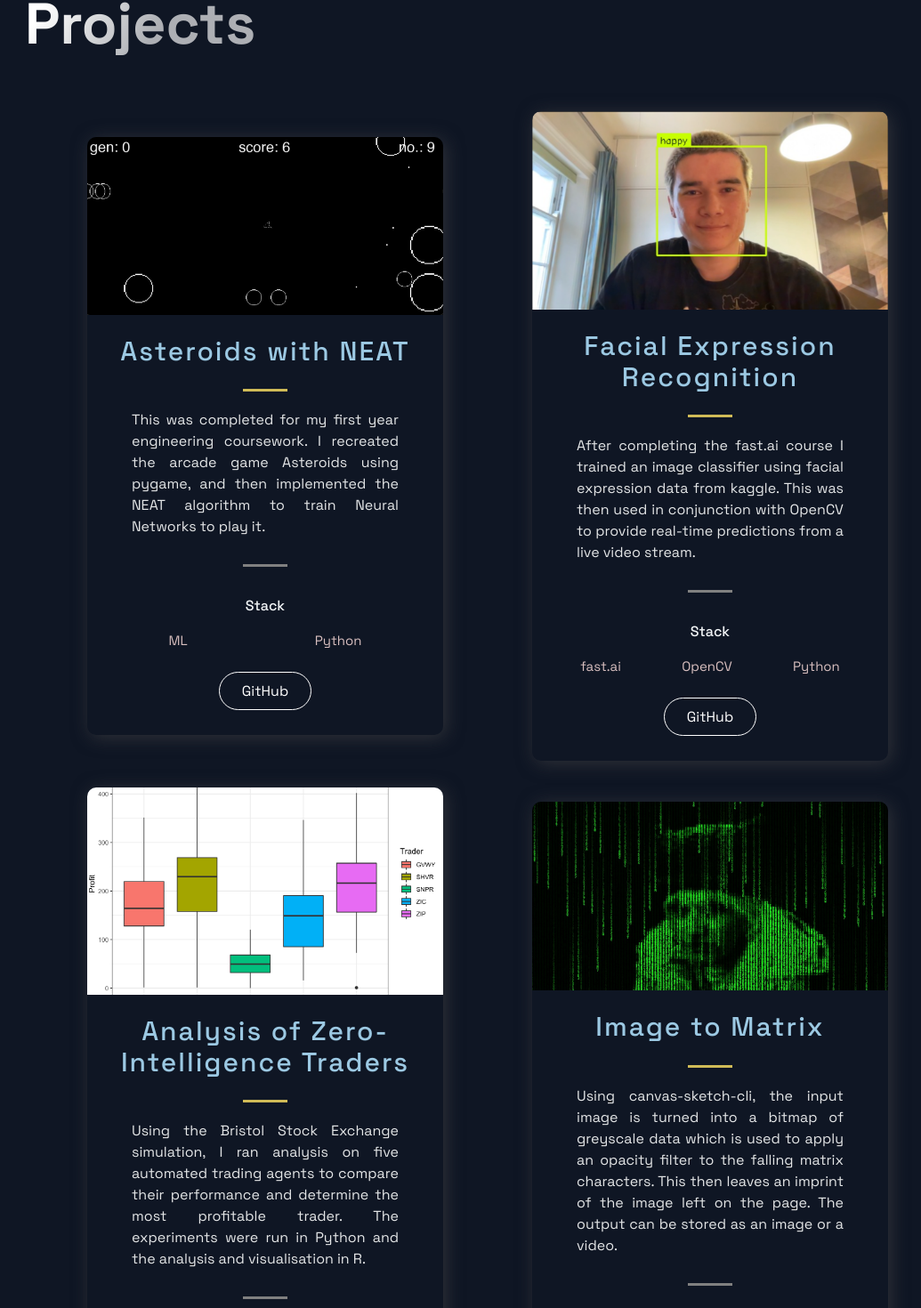
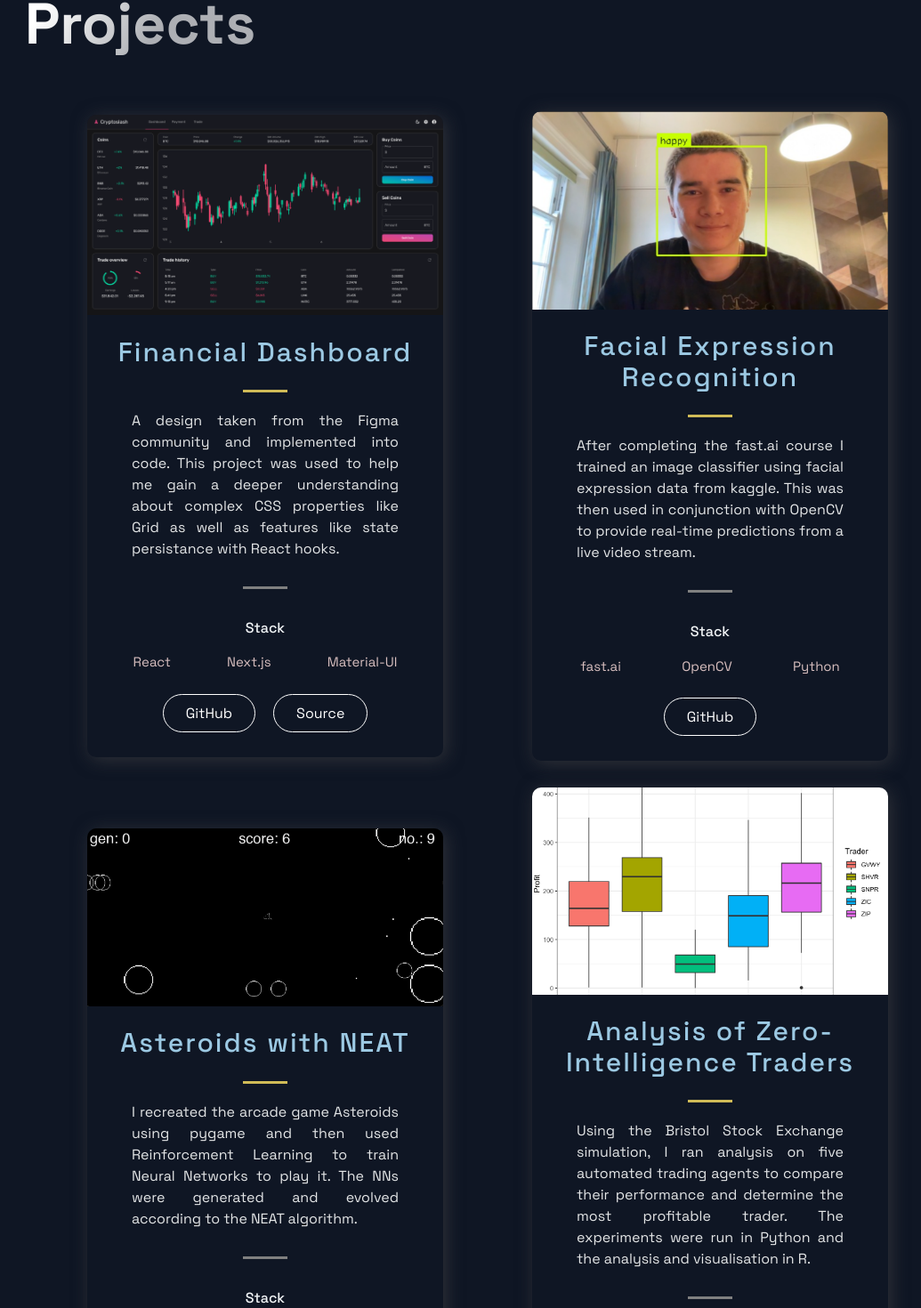
Before and after one commit to finnformica/finnformica22, a Next.js app: page / in a window 1280 px wide. Shown: the part 728-2198 px from the top of the page at 89% size, without its empty margins (92-1127 px from the left). Built offline with nearby package versions, Linux system fonts and the light colour scheme.

Commit message:
add financial dashboard project

```diff
--- a/src/constants/constants.js
+++ b/src/constants/constants.js
@@ -3,13 +3,15 @@ import { SiSolidity, SiFlask } from "react-icons/si";
 
 export const projects = [
   {
-    title: "Asteroids with NEAT",
+    title: "Financial Dashboard",
     description:
-      "This was completed for my first year engineering coursework. I recreated the arcade game Asteroids using pygame, and then implemented the NEAT algorithm to train Neural Networks to play it.",
-    image: "/images/projects/asteroids-neat.png",
-    tags: ["ML", "Python"],
-    github: "https://github.com/finnformica/Asteroids-with-NEAT-python",
+      "A design taken from the Figma community and implemented into code. This project was used to help me gain a deeper understanding about complex CSS properties like Grid as well as features like state persistance with React hooks.",
+    image: "/images/projects/financial-dashboard-img.png",
+    tags: ["React", "Next.js", "Material-UI"],
+    github: "https://github.com/finnformica/financial-dashboard",
+    source: "https://financial-dashboard-finnformica.vercel.app/",
   },
+
   {
     title: "Facial Expression Recognition",
     description:
@@ -17,6 +19,14 @@ export const projects = [
     image: "/images/projects/facial-expression-happy.png",
     tags: ["fast.ai", "OpenCV", "Python"],
     github: "https://github.com/finnformica/video-facial-recognition",
+  },
+  {
+    title: "Asteroids with NEAT",
+    description:
+      "I recreated the arcade game Asteroids using pygame and then used Reinforcement Learning to train Neural Networks to play it. The NNs were generated and evolved according to the NEAT algorithm.",
+    image: "/images/projects/asteroids-neat.png",
+    tags: ["pygame", "RL"],
+    github: "https://github.com/finnformica/Asteroids-with-NEAT-python",
   },
   {
     title: "Analysis of Zero-Intelligence Traders",
```
Also changed, not shown: public/images/projects/financial-dashboard-img.png (added).
